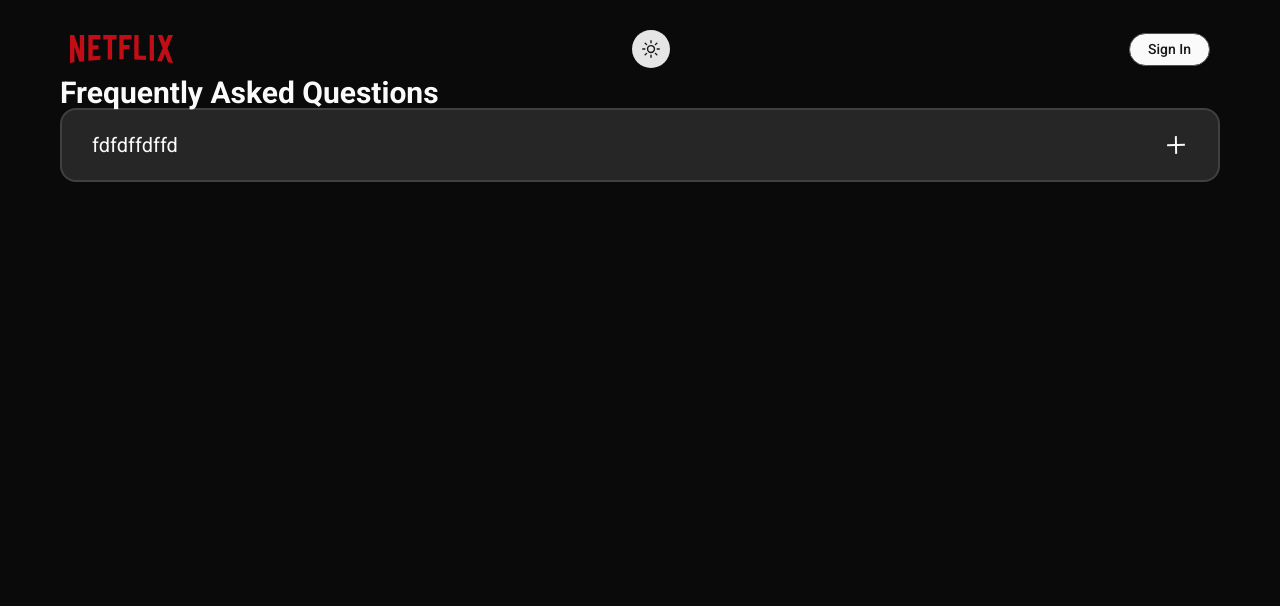
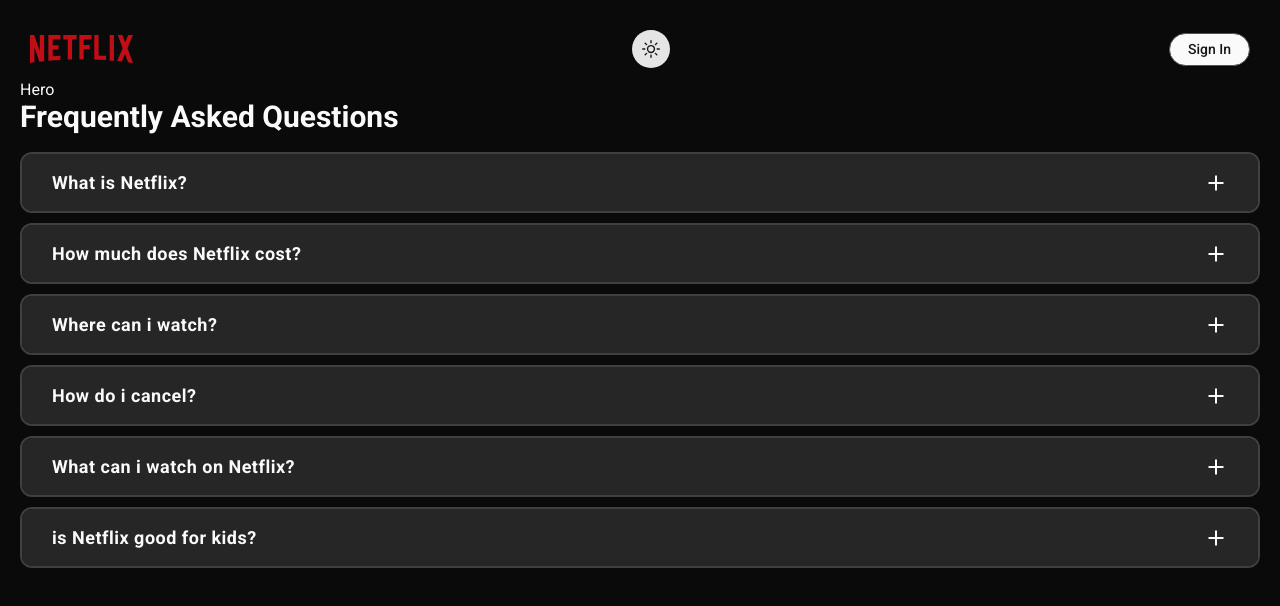
Before and after one commit to Balmoorthy/netflix-clone, a React (Vite) app: page / in a window 1280 px wide. Shown: the top 606 px of the page. Built offline with nearby package versions, Linux system fonts and the light colour scheme; no server answers.

Commit message:
update faqs

```diff
--- a/src/data/faq.js
+++ b/src/data/faqs.js
@@ -1,4 +1,4 @@
-export const faq = [
+export const faqs = [
   {
     quiz: 1,
     question: "What is Netflix?",
--- a/src/pages/Home.jsx
+++ b/src/pages/Home.jsx
@@ -1,9 +1,11 @@
 import styled from "styled-components";
 import Faq from "../ui/Faq";
 import Header from "../ui/Header";
+import HeroSection from "../ui/HeroSection";
 
 const Main = styled.main`
-  width: 120rem;
+  min-width: 300px;
+  max-width: 150rem;
   background-color: var(--color-grey-950);
   overflow: auto;
   padding: 2rem;
@@ -14,6 +16,7 @@
   return (
     <Main>
       <Header />
+      <HeroSection />
       <Faq />
     </Main>
   );
--- a/src/styles/GlobalStyles.js
+++ b/src/styles/GlobalStyles.js
@@ -59,6 +59,10 @@
   --image-grayscale: 0;
   --image-opacity: 100%;
 
+  background:radial-gradient(at top left, white 25%,transparent 70%)
+
+  /* rgba(249, 146, 151, 0.2) */
+  /* drop-shadow(24px 32px 24px rgba(0, 0, 0, 0.6)) */
 }
 
   &.dark-mode{
--- a/src/ui/AppLayout.jsx
+++ b/src/ui/AppLayout.jsx
@@ -8,7 +8,7 @@
 `;
 
 const Main = styled.main`
-  width: 120rem;
+  min-width: 300px;
   background-color: var(--color-grey-900);
   overflow: auto;
   padding-top: 2rem;
--- a/src/ui/Faq.jsx
+++ b/src/ui/Faq.jsx
@@ -1,26 +1,34 @@
-import { IoMdClose } from "react-icons/io";
+import { useRef, useState } from "react";
+import { IoMdAdd, IoMdClose } from "react-icons/io";
 import styled from "styled-components";
-import Heading from "./Heading.jsx";
+import { faqs } from "../data/faqs";
+import Heading from "../ui/Heading";
 
-const StyledFaqContainer = styled.div`
-  width: 100%;
+const FaqContainer = styled.div`
+  min-width: 300px;
+  margin: 2rem auto;
+  font-weight: 600;
+`;
 
-  &:first-child {
-    margin-bottom: 1rem;
-  }
+const QuestionWrapper = styled.div`
+  background-color: var(--color-grey-800);
+  border: 2px solid var(--color-grey-700);
+  border-radius: 12px;
+  margin-bottom: 1rem;
+  overflow: hidden;
 `;
-const StyledUl = styled.li`
-  width: 100%;
+
+const Question = styled.div.withConfig({
+  shouldForwardProp: (prop) => prop !== "isOpen",
+})`
+  padding: 1.5rem 3rem;
+  font-size: 1.8rem;
+  letter-spacing: 0.5px;
+  display: flex;
+  justify-content: space-between;
+  align-items: center;
+  cursor: pointer;
   background-color: var(--color-grey-800);
-  border-radius: 16px;
-  border: 2px solid var(--color-grey-700);
-  padding: 2rem 3rem;
-  font-size: 2rem;
-  list-style: none;
-  cursor: pointer;
-  display: flex;
-  align-items: center;
-  justify-content: space-between;
 
   &:hover {
     background-color: var(--color-grey-700);
@@ -29,26 +37,61 @@
   & svg {
     width: 2.4rem;
     height: 2.4rem;
-    transform: rotate(44deg);
+    transform: ${({ isOpen }) => (isOpen ? "rotate(180deg)" : "rotate(90deg)")};
     transition: all 0.5s ease-in-out;
-
-    &:active {
-      transform: rotate(88deg);
-    }
   }
 `;
 
-function Faq() {
-  //   console.log(quiz, question, answer);
+const AnswerWrapper = styled.div.withConfig({
+  shouldForwardProp: (prop) => prop !== "isOpen",
+})`
+  height: ${({ isOpen, height }) => (isOpen ? `${height}px` : "0")};
+  overflow: hidden;
+  transition: height 0.3s ease-in-out;
+`;
+
+const Answer = styled.div`
+  padding: 1.5rem 3rem;
+  font-size: 1.8;
+  color: var(--color-grey-300);
+  background-color: var(--color-grey-900);
+  letter-spacing: 0.5px;
+`;
+
+const Faq = () => {
+  const [openIndex, setOpenIndex] = useState(null);
+  const answerRefs = useRef([]);
+
+  const toggleFaq = (index) => {
+    setOpenIndex((prevIndex) => (prevIndex === index ? null : index));
+  };
+
   return (
-    <StyledFaqContainer>
+    <>
       <Heading as="h1">Frequently Asked Questions</Heading>
-
-      <StyledUl>
-        fdfdffdffd <IoMdClose />
-      </StyledUl>
-    </StyledFaqContainer>
+      <FaqContainer>
+        {faqs.map((faq, index) => (
+          <QuestionWrapper key={index}>
+            <Question
+              isOpen={openIndex === index}
+              onClick={() => toggleFaq(index)}
+            >
+              {faq.question}
+              {openIndex === index ? <IoMdClose /> : <IoMdAdd />}
+            </Question>
+            <AnswerWrapper
+              isOpen={openIndex === index}
+              height={answerRefs.current[index]?.scrollHeight || 0}
+            >
+              <Answer ref={(el) => (answerRefs.current[index] = el)}>
+                {faq.answer}
+              </Answer>
+            </AnswerWrapper>
+          </QuestionWrapper>
+        ))}
+      </FaqContainer>
+    </>
   );
-}
+};
 
 export default Faq;
--- /dev/null
+++ b/src/ui/Footer.jsx
@@ -0,0 +1,5 @@
+function Footer() {
+  return <div>Footer</div>;
+}
+
+export default Footer;
--- /dev/null
+++ b/src/ui/HeroSection.jsx
@@ -0,0 +1,5 @@
+function HeroSection() {
+  return <div>Hero</div>;
+}
+
+export default HeroSection;
```
Also changed, not shown: src/data/slidesData.js (added).
